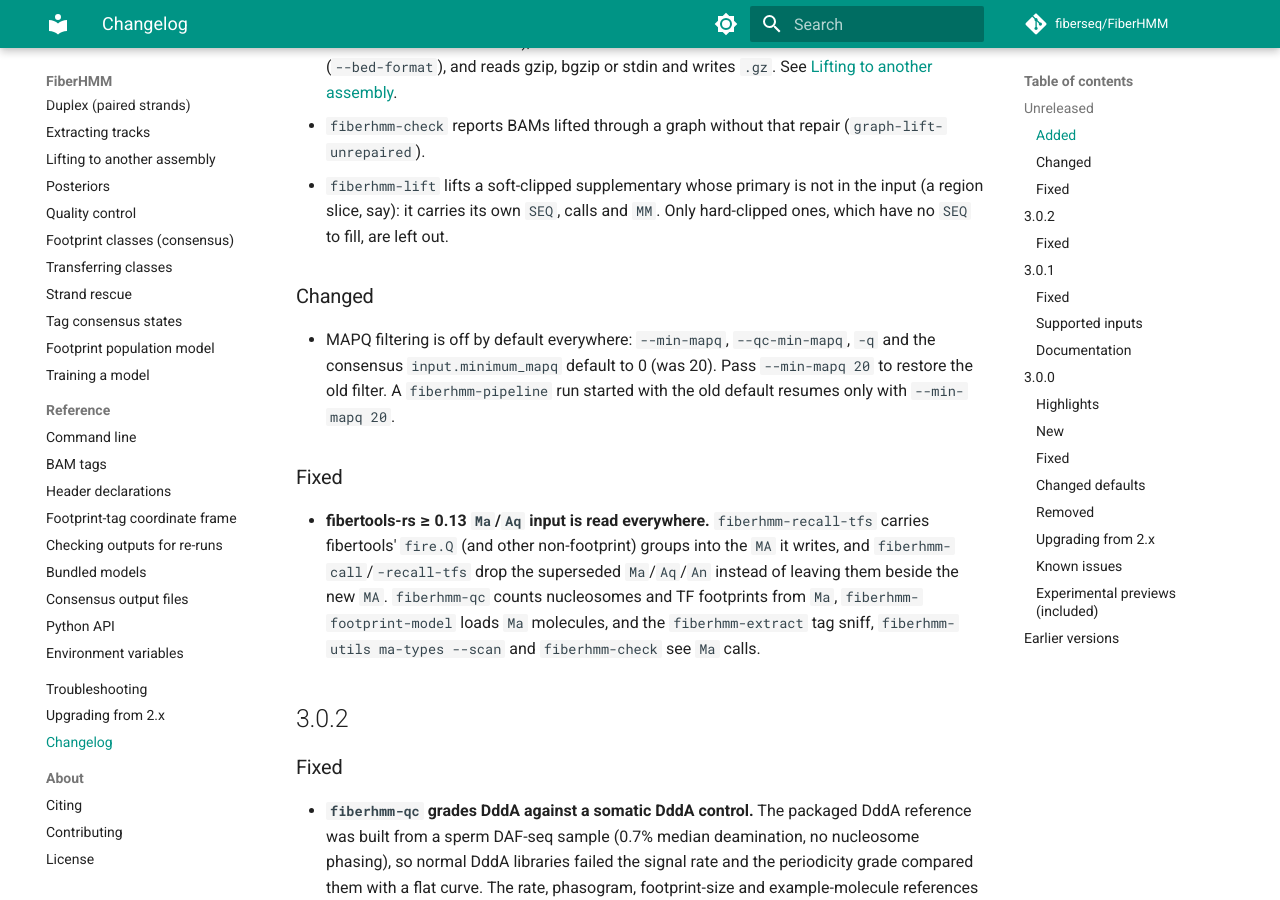
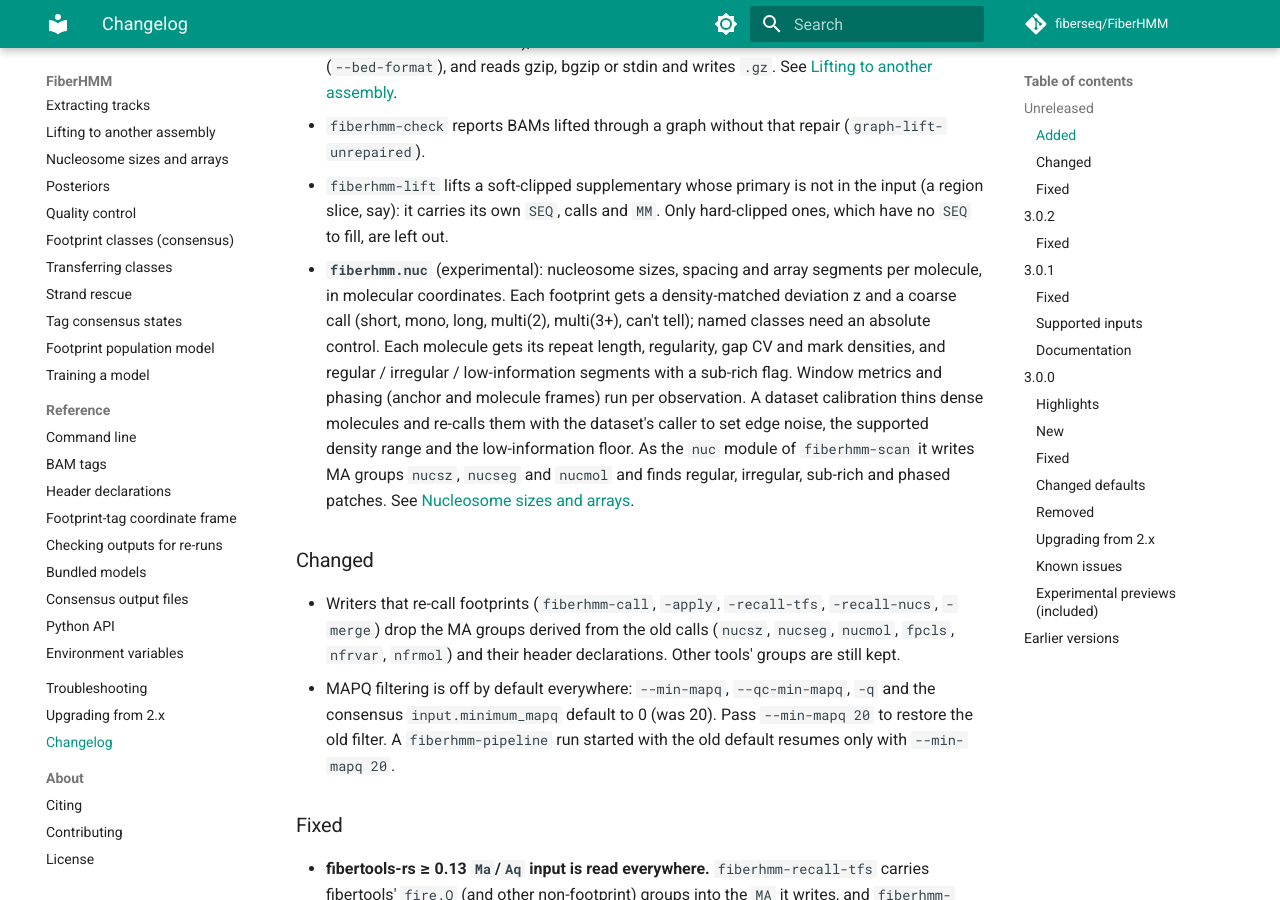
Before and after one commit to fiberseq/FiberHMM, an MkDocs documentation site: the page built from docs/changelog.md, in a window 1280 px wide and 900 px high, scrolled down 504 px. Built offline with MkDocs 1.6.1 and Material for MkDocs 9.7.7, drawn with Linux system fonts in a browser that asks for light colours; comment, search, counter and statistics services are not loaded.

Commit message:
docs: nucleosome sizes and arrays page, nuc MA groups, changelog
Co-Authored-By: Claude Opus 5.5 <noreply@anthropic.com>

```diff
--- a/CHANGELOG.md
+++ b/CHANGELOG.md
@@ -25,9 +25,26 @@
 - `fiberhmm-lift` lifts a soft-clipped supplementary whose primary is not in
   the input (a region slice, say): it carries its own `SEQ`, calls and `MM`.
   Only hard-clipped ones, which have no `SEQ` to fill, are left out.
+- **`fiberhmm.nuc`** (experimental): nucleosome sizes, spacing and array
+  segments per molecule, in molecular coordinates. Each footprint gets a
+  density-matched deviation z and a coarse call (short, mono, long, multi(2),
+  multi(3+), can't tell); named classes need an absolute control. Each
+  molecule gets its repeat length, regularity, gap CV and mark densities, and
+  regular / irregular / low-information segments with a sub-rich flag. Window
+  metrics and phasing (anchor and molecule frames) run per observation. A
+  dataset calibration thins dense molecules and re-calls them with the
+  dataset's caller to set edge noise, the supported density range and the
+  low-information floor. As the `nuc` module of `fiberhmm-scan` it writes MA
+  groups `nucsz`, `nucseg` and `nucmol` and finds regular, irregular,
+  sub-rich and phased patches. See
+  [Nucleosome sizes and arrays](https://fiberseq.github.io/FiberHMM/workflows/nucleosomes/).
 
 ### Changed
 
+- Writers that re-call footprints (`fiberhmm-call`, `-apply`,
+  `-recall-tfs`, `-recall-nucs`, `-merge`) drop the MA groups derived from the
+  old calls (`nucsz`, `nucseg`, `nucmol`, `fpcls`, `nfrvar`, `nfrmol`) and
+  their header declarations. Other tools' groups are still kept.
 - MAPQ filtering is off by default everywhere: `--min-mapq`, `--qc-min-mapq`,
   `-q` and the consensus `input.minimum_mapq` default to 0 (was 20). Pass
   `--min-mapq 20` to restore the old filter. A `fiberhmm-pipeline` run started
--- a/mkdocs.yml
+++ b/mkdocs.yml
@@ -93,6 +93,7 @@ nav:
       - Duplex (paired strands): workflows/duplex.md
       - Extracting tracks: workflows/extracting.md
       - Lifting to another assembly: workflows/lifting.md
+      - Nucleosome sizes and arrays: workflows/nucleosomes.md
       - Posteriors: workflows/posteriors.md
       - Quality control: workflows/qc.md
       - Footprint classes (consensus): workflows/consensus.md
```
Also changed, not shown: docs/reference/bam-tags.md (+18 -0 lines), docs/workflows/nucleosomes.md (added, +103 -0 lines).
